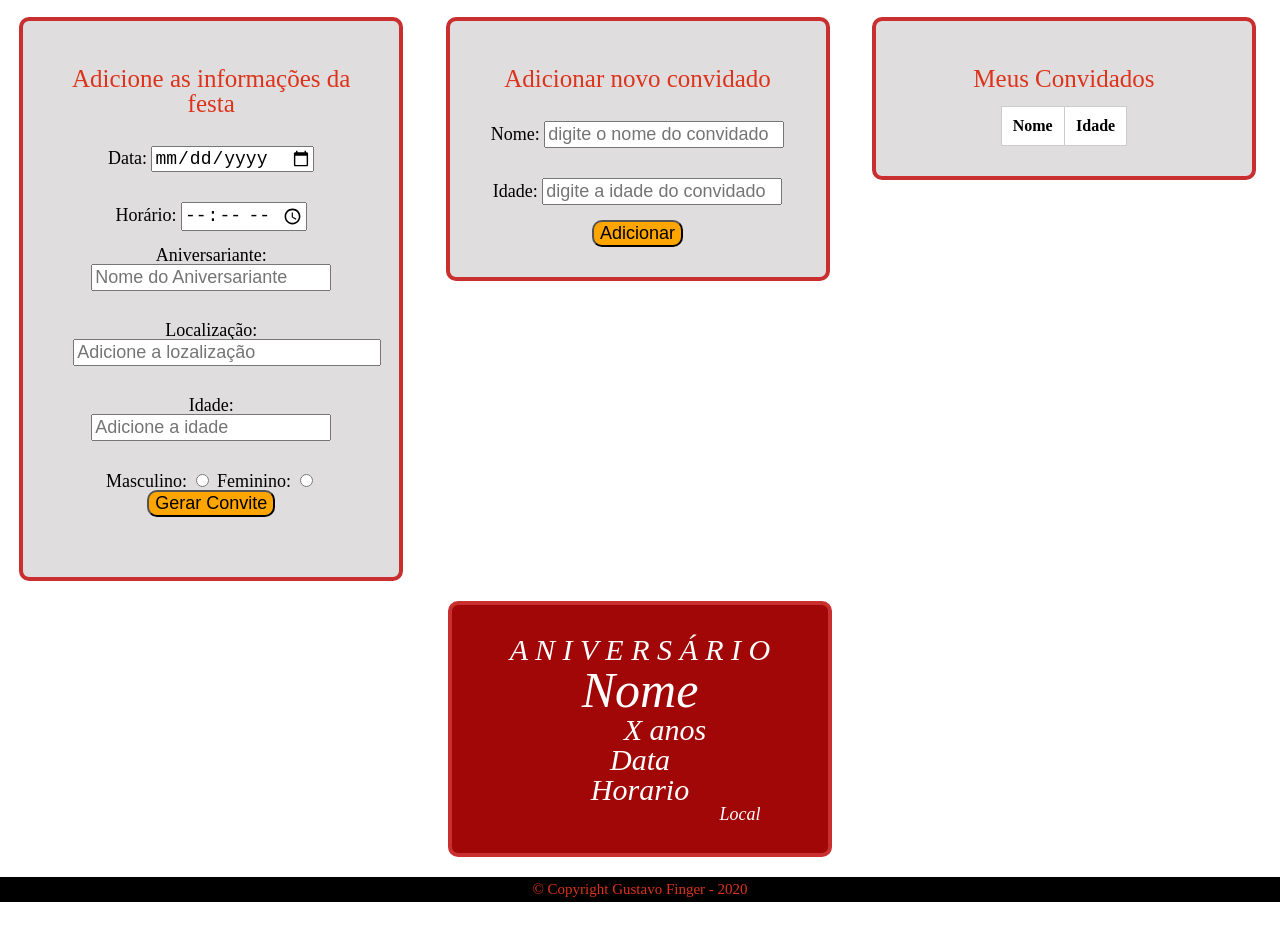
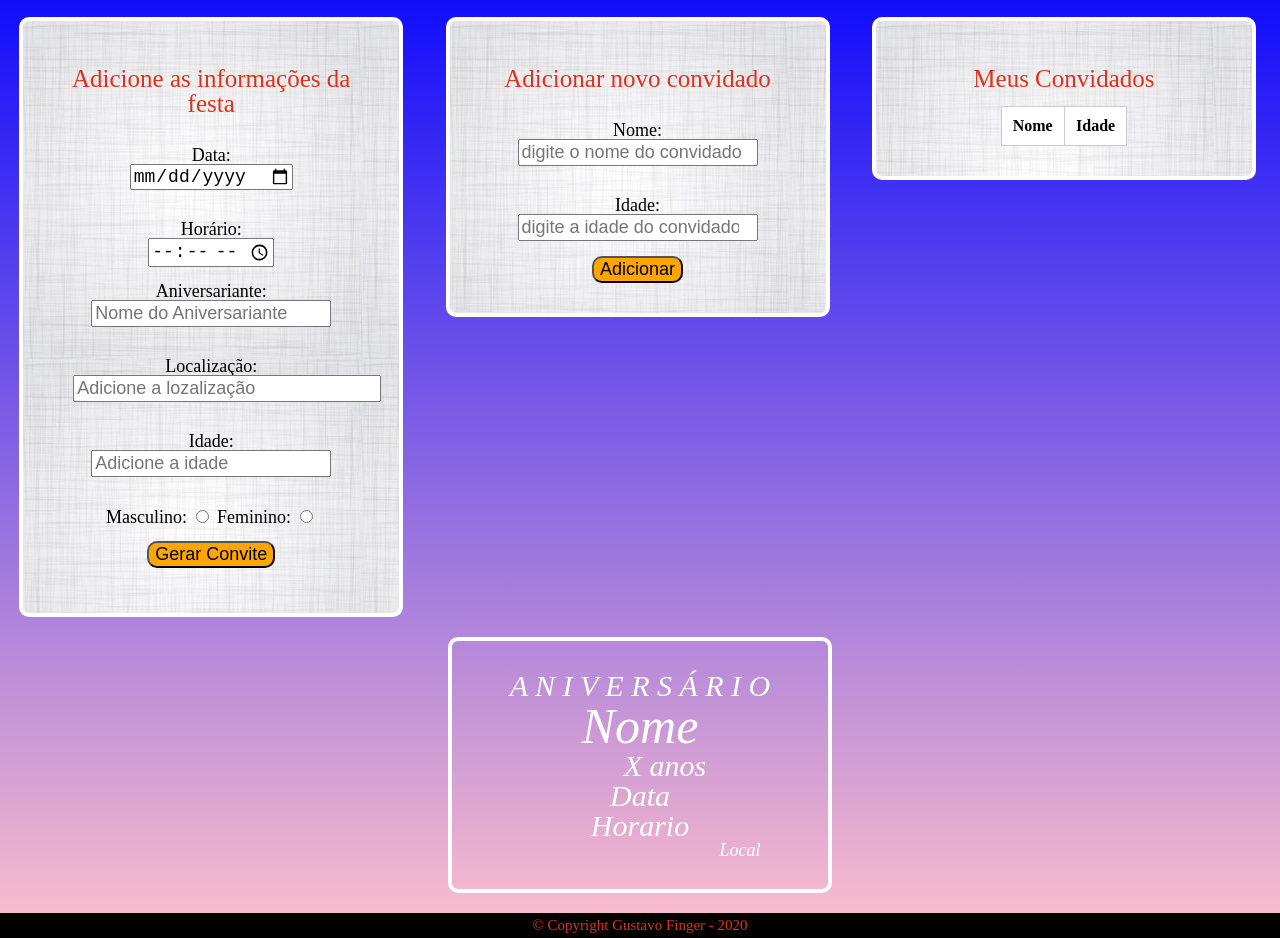
Before and after one commit to Gufinger07/Projeto-Gerador-de-Convites, a plain HTML site: page Projeto_Convite/index.html in a window 1280 px wide. Shown: the part 68-1006 px from the top of the page. Before the commit the page ends 970 px from the top, so only its background shows below. Drawn offline with Linux system fonts and the light colour scheme; a script that the page names is missing.

Commit message:
Melhorando a estética

```diff
--- a/Projeto_Convite/index.js
+++ b/Projeto_Convite/adicionar_na_tabela.js
@@ -6,7 +6,7 @@ botaoAdicionar.addEventListener("click", function(event) {
 
     var convidado = obtemconvidadoDoFormulario(form);
 
-    adicionaPacienteNaTabela(convidado);
+    adicionaConvidadoNaTabela(convidado);
 
     form.reset();
 
@@ -25,7 +25,6 @@ function obtemconvidadoDoFormulario(form) {
 function montaTr(convidado) {
     var convidadoTr = document.createElement("tr");
     convidadoTr.classList.add("convidado");
-
     convidadoTr.appendChild(montaTd(convidado.nome, "info-nome"));
     convidadoTr.appendChild(montaTd(convidado.idade, "info-idade"));
 
@@ -40,7 +39,7 @@ function montaTd(dado, classe) {
 
     return td;
 }
-function adicionaPacienteNaTabela(convidado) {
+function adicionaConvidadoNaTabela(convidado) {
     var convidadoTr = montaTr(convidado);
     var tabela = document.querySelector("#tabela-convidados");
     tabela.appendChild(convidadoTr);
--- a/Projeto_Convite/gerar_convite.js
+++ b/Projeto_Convite/gerar_convite.js
@@ -24,5 +24,29 @@ botao_gerar.addEventListener("click", function(event) {
     var novo_local = document.querySelector("#local")
     local_no_convite.textContent = novo_local.value
 
+    var radios = document.getElementsByName("opcao")
 
+
+    if (radios[0].checked) {
+        adiciona_classe_menino()
+        console.log("Escolheu: Menino" );
+        return
+    }
+    if(radios[1].checked) {
+        adiciona_classe_menina()
+        console.log("Escolheu: Menina")
+        return
+    }
 })
+
+function adiciona_classe_menino() {
+    var classe_menino = document.getElementById("fazendo-convite")
+    classe_menino.classList.remove("convite-menina")
+    classe_menino.classList.add("convite-menino")
+}
+
+function adiciona_classe_menina() {
+    var classe_menina = document.getElementById("fazendo-convite")
+    classe_menina.classList.remove("convite-menino")
+    classe_menina.classList.add("convite-menina")
+}
--- a/Projeto_Convite/index.css
+++ b/Projeto_Convite/index.css
@@ -1,4 +1,7 @@
-li {
+body {
+    background: -webkit-linear-gradient(blue, pink);
+}
+.li-aniversariante, .li-convidado, .li-lista {
     display: inline-block;
 	text-align: center;
 	width: 30%;
@@ -6,10 +9,10 @@ li {
 	margin: 0 1.5%;
 	padding: 30px 20px;
 	box-sizing: border-box;
-    border: 4px solid #c92f2f;
+    border: 4px solid #ffffff;
     border-radius: 10px;
     margin-top: 20px;
-    background-color: rgb(223, 221, 221);
+    background-image: url("fundo_form.png")
 }
 
 h1 {
@@ -63,13 +66,23 @@ th{
 .botao-convite {
     text-align: center;
 }
-.fazendo-convite {
+#fazendo-convite {
     font-style: italic;
     font-size: 30px;
     color: rgb(255, 255, 255);
+    display: inline-block;
+	text-align: center;
+	width: 30%;
+	vertical-align: top;
+	margin: 0 1.5%;
+	padding: 30px 20px;
+	box-sizing: border-box;
+    border: 4px solid #ffffff;
+    border-radius: 10px;
+    margin-top: 20px;
     /*background: linear-gradient(rgb(236, 9, 236),blue);
      background-image: url("ima.png")*/
-    background-color: rgb(161, 7, 7);
+   /* background-color: rgb(7, 161, 102);*/
 
 }
 .nome-convite {
@@ -90,8 +103,15 @@ footer {
     font-size: 15px;
     padding: 5px;
     background-color: black;
+
 }
 .local-convite {
     font-size: 18px;
     padding-left: 200px;
 }
+.convite-menina {
+    background-image: url("ima.png")
+}
+.convite-menino {
+    background-image: url("fundo_azul.png");
+}
--- a/Projeto_Convite/index.html
+++ b/Projeto_Convite/index.html
@@ -20,43 +20,43 @@
                     <h2>Adicione as informações da festa</h2>
                     <form id="formulario"></form>
                         <div id="data-form">
-                            <label for="data">Data: </label>
+                            <label for="data">Data: </label><br>
                             <input id="data" type="date" placeholder="Selecione a data">
                         </div>
                         <div id="hora-form">
-                            <label for="hora">Horário: </label>
+                            <label for="hora">Horário: </label><br>
                             <input id="hora" type="time" placeholder="Selecione o dia da semana">
                         <div id="aniversariante-form">
-                            <label for="aniversariante">Aniversariante: </label>
+                            <label for="aniversariante">Aniversariante: </label><br>
                             <input id="aniversariante" type="text" placeholder="Nome do Aniversariante">
                         </div>
                         <div id="local-form">
-                            <label for="local">Localização: </label>
+                            <label for="local">Localização: </label><br>
                             <input id="local" type="text" placeholder="Adicione a lozalização" class="font-local">
                         </div>
                         <div id="idade-form">
-                            <label for="idade">Idade: </label>
+                            <label for="idade">Idade: </label><br>
                             <input id="idade" type="number" placeholder="Adicione a idade">
                         </div>
                         <div id="opcao-form">
                             <label for="opcao">Masculino: </label>
-                            <input id="masculino" type="radio" name="opcao">
+                            <input id="masculino" type="radio" name="opcao" >
                             <label for="opcao">Feminino:</label>
-                            <input id="feminino" type="radio" name="opcao">
+                            <input id="feminino" type="radio" name="opcao" >
+                        </div>
+                        <button id="gerar-convite" class="botao-convite">Gerar Convite</button>
 
-
-                        <button id="gerar-convite" class="botao-convite">Gerar Convite</button>
                 </li>
                 <li class="li-convidado">
                     <h3>Adicionar novo convidado</h3>
                     <form id="form-adiciona">
                         <div id="nome-form">
-                            <label for="nome">Nome:</label>
+                            <label for="nome">Nome:</label><br>
                             <input id="nome" name="nome" type="text" placeholder="digite o nome do convidado" class="campo">
                         </div>
                         <div id="idade-form">
-                            <label for="idade">Idade:</label>
-                            <input id="idade" name="idade" type="text" placeholder="digite a idade do convidado" class="campo campo-medio">
+                            <label for="idade">Idade:</label><br>
+                            <input id="idade" name="idade" type="number" placeholder="digite a idade do convidado" class="campo campo-medio">
                         </div>
 
 
@@ -83,7 +83,7 @@
                 </li>
             </ul>
             <ul class="ul-convite">
-                <li class="fazendo-convite">
+                <li id="fazendo-convite" >
                     <p>A N I V E R S Á R I O</p>
                     <P class="nome-convite">Nome</P>
                     <p class="idade-convite"><strong id="idade-mudavel">X</strong> anos </p>
```
Also changed, not shown: Projeto_Convite/balões.png (added), Projeto_Convite/fundo.png (added), Projeto_Convite/fundo_azul.png (added), Projeto_Convite/fundo_form.png (added).
